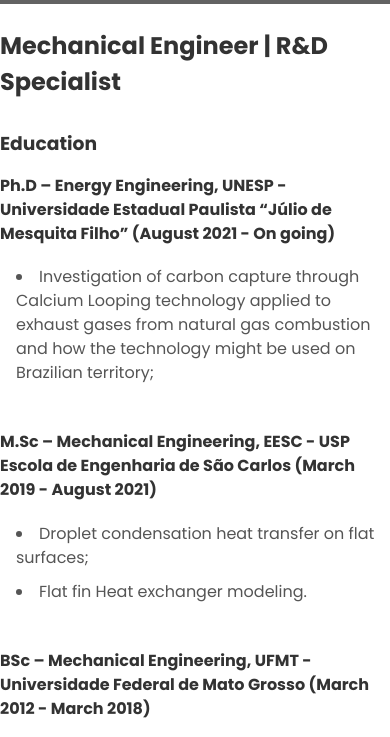
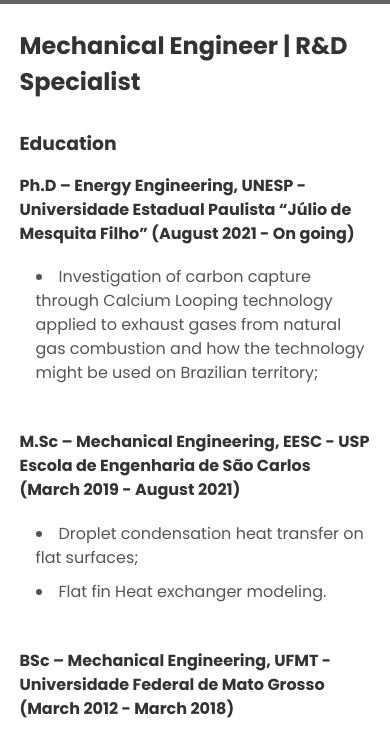
Before and after one commit to RubensCToledo/RubensCToledo.github.io, a plain HTML site: page pages/CV.html in a window 390 px wide. Shown: the part 56-793 px from the top of the page. Drawn offline with Linux system fonts and the light colour scheme; files whose address does not match are found by name.

Commit message:
fixing mobile main

```diff
--- a/css/style.css
+++ b/css/style.css
@@ -353,8 +353,9 @@ tr:last-child td {
     }
 
     main {
-        max-width: 100vw;
-        padding: 5vh auto 0 5vw;
+        max-width: 90vw;
+        margin: 0px auto;
+        padding-bottom: 5vh;
 
     }
 
```
